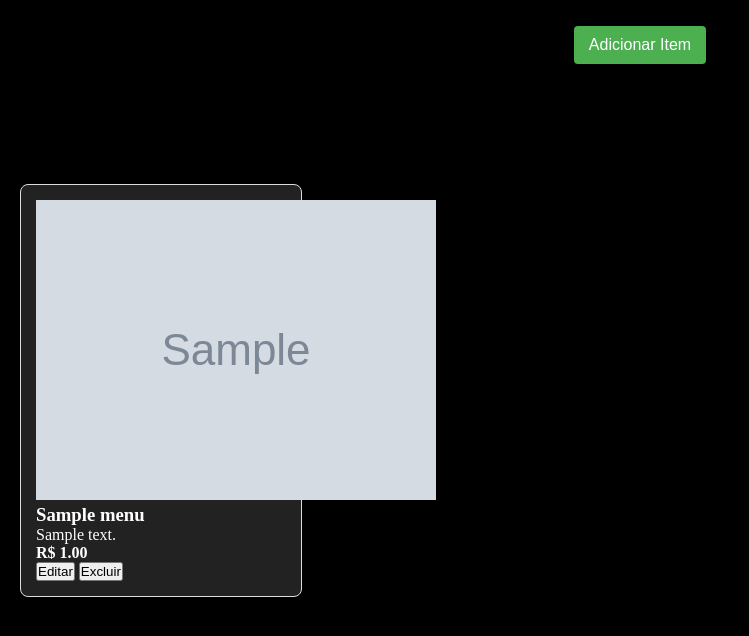
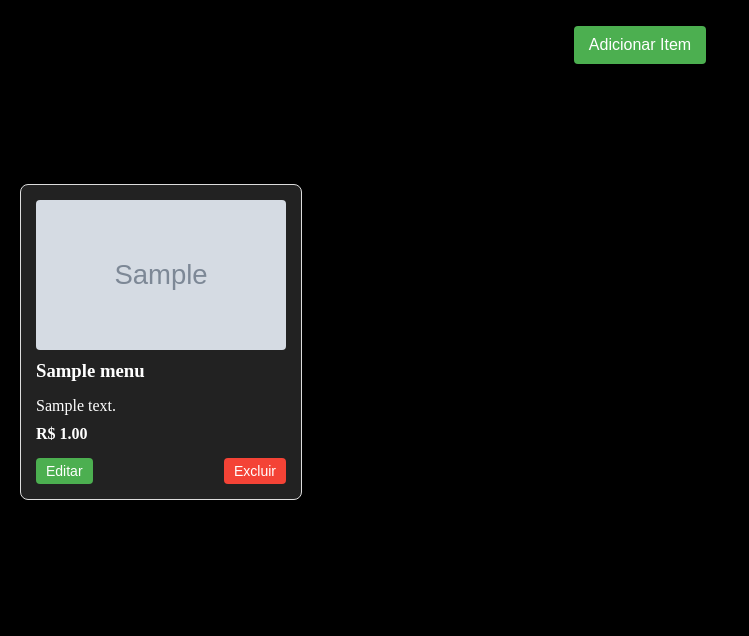
Before and after one commit to Joaol324j/Fast_Pizza, a FastAPI app: page /menu in a window 1280 px wide. Shown: the part 138-774 px from the top of the page, without its empty margins (0-749 px from the left). Run offline with FastAPI, Linux system fonts and the light colour scheme; tables that the repository leaves empty hold one stand-in row (values such as "Sample post"); grey boxes marked "Sample" are stand-in pictures; data that the repository does not hold is empty; some libraries are stand-ins or nearby versions.

Commit message:
Fix menu.html modal and image

```diff
--- a/app/main.py
+++ b/app/main.py
@@ -4,6 +4,8 @@ from fastapi.staticfiles import StaticFiles
 from app.routes import menu_route, promotion_route, order_route, comment_route, user_route, reset_route
 from app.configs.db import Base, engine
 import os
+
+Base.metadata.create_all(bind=engine)
 
 os.makedirs("uploads", exist_ok=True)
 
--- a/app/static/menu.js
+++ b/app/static/menu.js
@@ -107,7 +107,7 @@ function addCardToContainer(item) {
     const card = document.createElement('div');
     card.className = 'card';
 
-    let imageUrl = '../static/images/default-pizza.jpg';
+    let imageUrl = '/static/images/default-pizza.jpg';
     if (item.imagem) {
         imageUrl = item.imagem.replace('uploads/', '/uploads/');
     }
--- a/app/templates/menu.html
+++ b/app/templates/menu.html
@@ -5,8 +5,170 @@
     <meta name="viewport" content="width=device-width, initial-scale=1.0">
     <title>Cardápio</title>
     <link rel="stylesheet" href="../static/navbar.css">
-    <link rel="stylesheet" href="../static/menu.css">
     <script src="https://kit.fontawesome.com/a076d05399.js" crossorigin="anonymous"></script>
+    <style>
+
+    body {
+        background-color: #000;
+        color: #fff;
+    }
+
+    .card-container {
+        display: flex;
+        flex-wrap: wrap;
+        gap: 20px;
+        padding: 20px;
+    }
+
+    .card {
+        border: 1px solid #ddd;
+        border-radius: 8px;
+        padding: 15px;
+        width: 250px;
+        box-shadow: 0 2px 4px rgba(0,0,0,0.1);
+        background-color: #222;
+        color: #fff;
+        display: flex;
+        flex-direction: column;
+    }
+
+    .card img {
+        width: 100%;
+        height: 150px;
+        object-fit: cover;
+        border-radius: 4px;
+        margin-bottom: 10px;
+    }
+
+    .card h3 {
+        margin-top: 0;
+        margin-bottom: 10px;
+    }
+
+    .card p {
+        margin: 5px 0;
+        flex-grow: 1;
+    }
+
+    .card-actions {
+        display: flex;
+        justify-content: space-between;
+        margin-top: 10px;
+    }
+
+    .edit-btn, .delete-btn {
+        padding: 5px 10px;
+        border: none;
+        border-radius: 4px;
+        cursor: pointer;
+        font-size: 14px;
+    }
+
+    .edit-btn {
+        background-color: #4CAF50;
+        color: white;
+    }
+
+    .delete-btn {
+        background-color: #f44336;
+        color: white;
+    }
+
+    .add-item-btn {
+        display: block;
+        margin: 100px auto;
+        padding: 10px 15px;
+        background-color: #4CAF50;
+        color: white;
+        border: none;
+        border-radius: 4px;
+        cursor: pointer;
+        font-size: 16px;
+    }
+
+    .add-item-btn:hover {
+        background-color: #45a049;
+    }
+
+    .modal {
+        display: none;
+        position: fixed;
+        z-index: 1;
+        left: 0;
+        top: 0;
+        width: 100%;
+        height: 100%;
+        background-color: rgba(0,0,0,0.4);
+    }
+
+    .modal-content {
+        background-color: #222;
+        color: #fff;
+        margin: 5% auto;
+        padding: 20px;
+        border: 1px solid #888;
+        width: 50%;
+        border-radius: 8px;
+    }
+
+    .close {
+        color: #aaa;
+        float: right;
+        font-size: 28px;
+        font-weight: bold;
+        cursor: pointer;
+    }
+
+    .close:hover {
+        color: white;
+    }
+
+    .form-group {
+        margin-bottom: 15px;
+    }
+
+    .form-group label {
+        display: block;
+        margin-bottom: 5px;
+        font-weight: bold;
+    }
+
+    .form-group input, .form-group textarea, .form-group select {
+        width: 100%;
+        padding: 8px;
+        border: 1px solid #ddd;
+        border-radius: 4px;
+        box-sizing: border-box;
+        background-color: #333;
+        color: #fff;
+    }
+
+    .form-group option {
+        color: #fff;
+    }
+
+    .image-preview {
+        max-width: 200px;
+        max-height: 200px;
+        margin-top: 10px;
+        display: none;
+        border-radius: 4px;
+    }
+
+    .form-submit {
+        background-color: #4CAF50;
+        color: white;
+        padding: 10px 15px;
+        border: none;
+        border-radius: 4px;
+        cursor: pointer;
+        font-size: 16px;
+    }
+
+    .form-submit:hover {
+        background-color: #45a049;
+    }
+    </style>
 </head>
 <body>
     <header>
```
